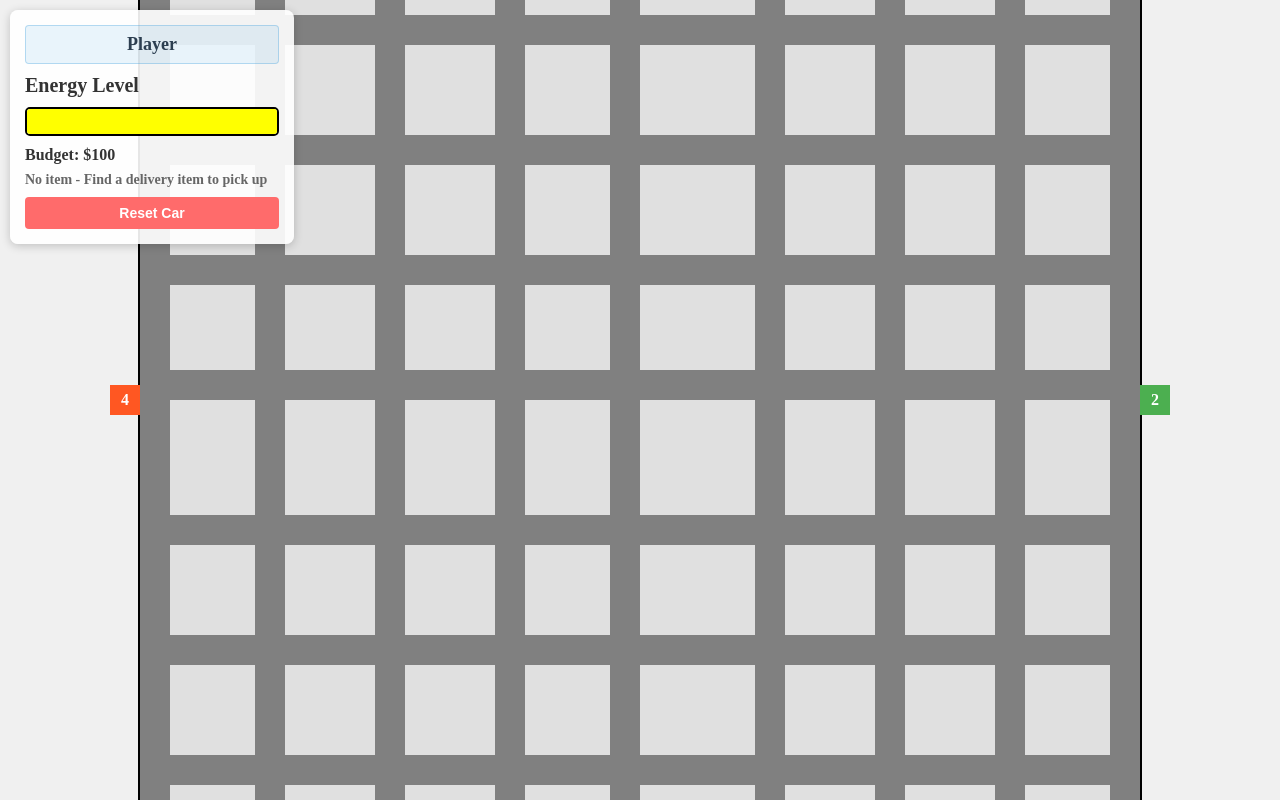
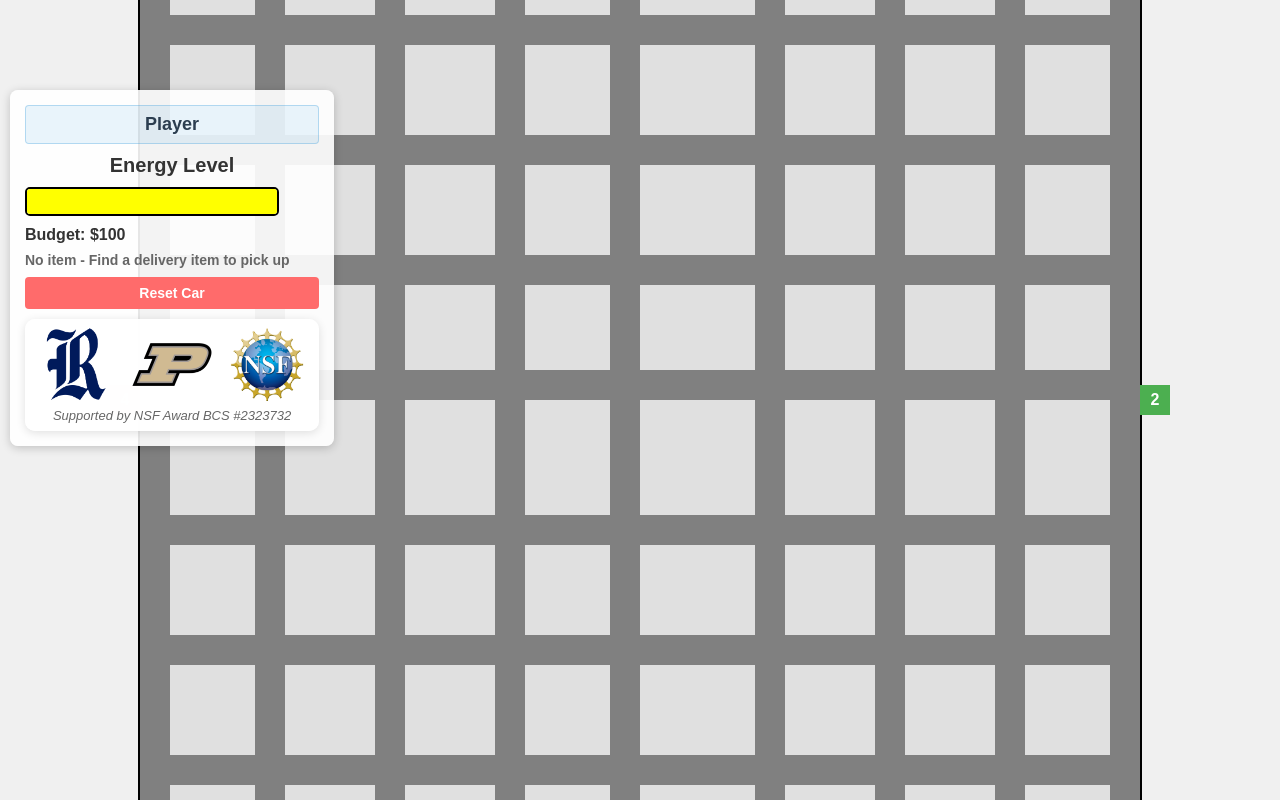
Before and after one commit to hogazme/social_foraging, a website: page public/index.html in a window 1280 px wide. Drawn offline with nearby package versions, Linux system fonts and the light colour scheme; no server answers.

Commit message:
updated front end

```diff
--- a/public/index.html
+++ b/public/index.html
@@ -7,9 +7,8 @@
     <script src="/socket.io/socket.io.js"></script>
     <!-- Add Font Awesome -->
     <link rel="stylesheet" href="https://cdnjs.cloudflare.com/ajax/libs/font-awesome/6.5.1/css/all.min.css">
+    <link rel="stylesheet" href="style.css">
     <style>
-
-
         /* Estilo general del cuerpo */
         body {
             display: flex;
@@ -525,6 +524,17 @@
             font-size: 16px;
             color: white;
         }
+
+        .branding .logo-container img {
+            height: 75px !important;   /* make them ~6× smaller */
+            width: 80px !important;
+            object-fit: contain;
+        }
+
+        /* Make sure the UI panel sits below the branding header */
+        .ui-container {
+            top: 90px !important;
+        }
     </style>
     <!-- <script src="/socket.io/socket.io.js"></script> -->
 </head>
@@ -552,7 +562,19 @@
         <div class="item-indicator" id="item-indicator">No item</div> <!-- Item indicator -->
 
         <button id="reset-button">Reset Car</button> <!-- Reset button -->
+
+        <header class="branding">
+        <div class="logo-container">
+            <img src="Rice_logo.png" alt="Logo 1">
+            <img src="Purdue_logo.png" alt="Logo 2">
+            <img src="NSF_logo.png" alt="Logo 3">
+        </div>
+        <p class="award-text">Supported by NSF Award BCS #2323732</p>
+        </header>
+
     </div>
+
+
 
     <div class="map-container">
         <div class="map" id="map">
--- a/public/style.css
+++ b/public/style.css
@@ -9,6 +9,7 @@ body {
     align-items: center;
     height: 100vh;
     flex-direction: column;
+    /*zoom: 0.8;  /* 80% zoom — try 0.75 or 0.9 for fine-tuning */
 }
 
 /* Style for the title */
@@ -94,3 +95,49 @@ input[type="number"]::-webkit-inner-spin-button {
     -webkit-appearance: none;
     margin: 0;
 }
+
+/* --- Top branding header (logos + award text) --- */
+.branding {
+    position: relative;         /* instead of fixed/static */
+    top: auto;
+    left: auto;
+    transform: none;
+    margin-top: 10px;           /* space below energy bar */
+    text-align: center;
+    background-color: rgba(255, 255, 255, 0.95);
+    padding: 8px 12px;
+    border-radius: 10px;
+    box-shadow: 0 2px 10px rgba(0,0,0,0.12);
+}
+
+.logo-container {
+    display: flex;
+    justify-content: center;
+    align-items: center;
+    gap: 15px;           /* tighter spacing between logos */
+    margin-bottom: 6px;
+}
+
+.logo-container img {
+    height: 1px;        /* 6x smaller than before (was ~60px earlier) */
+    width: auto;
+    object-fit: contain;
+    transition: transform 0.25s ease, opacity 0.25s ease;
+}
+
+.logo-container img:hover {
+    transform: scale(1.1);
+    opacity: 0.95;
+}
+
+.award-text {
+    margin: 0;
+    font-size: 13px;
+    color: #666;
+    font-style: italic;
+}
+
+/* Move your left-side UI panel down so it doesn't overlap the header */
+.ui-container {
+    top: 90px;                          /* was 10px in your inline CSS */
+}
```
Also changed, not shown: public/NSF_logo.png (added), public/Purdue_logo.png (added), public/Rice_logo.png (added).
